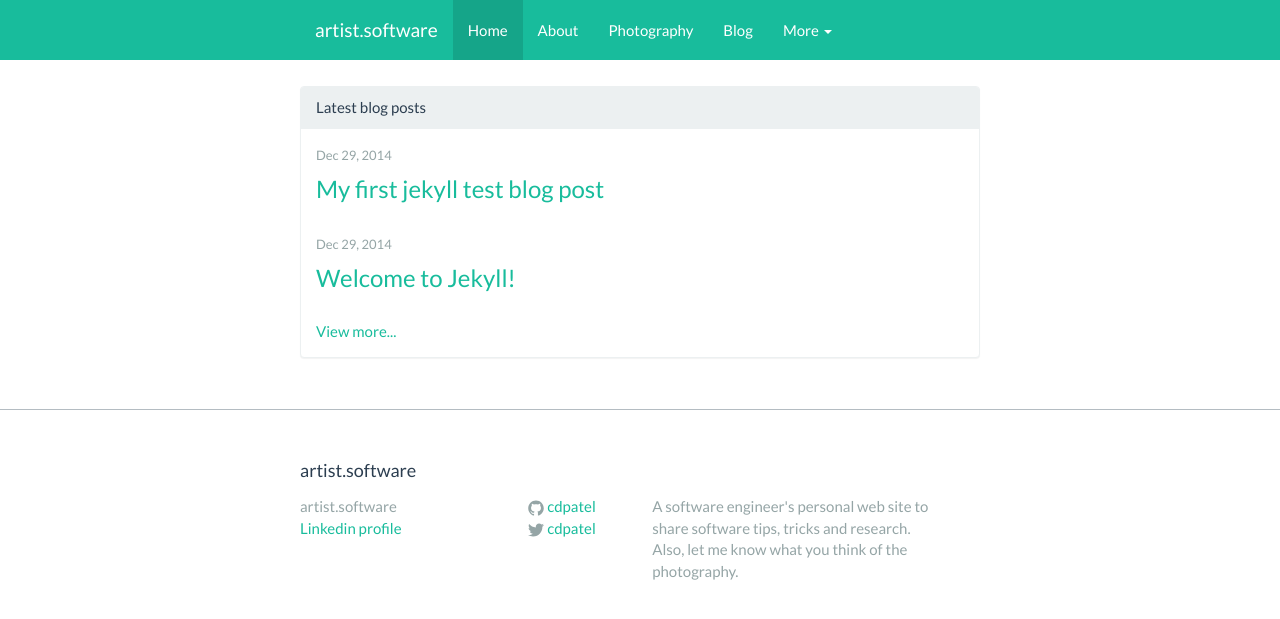
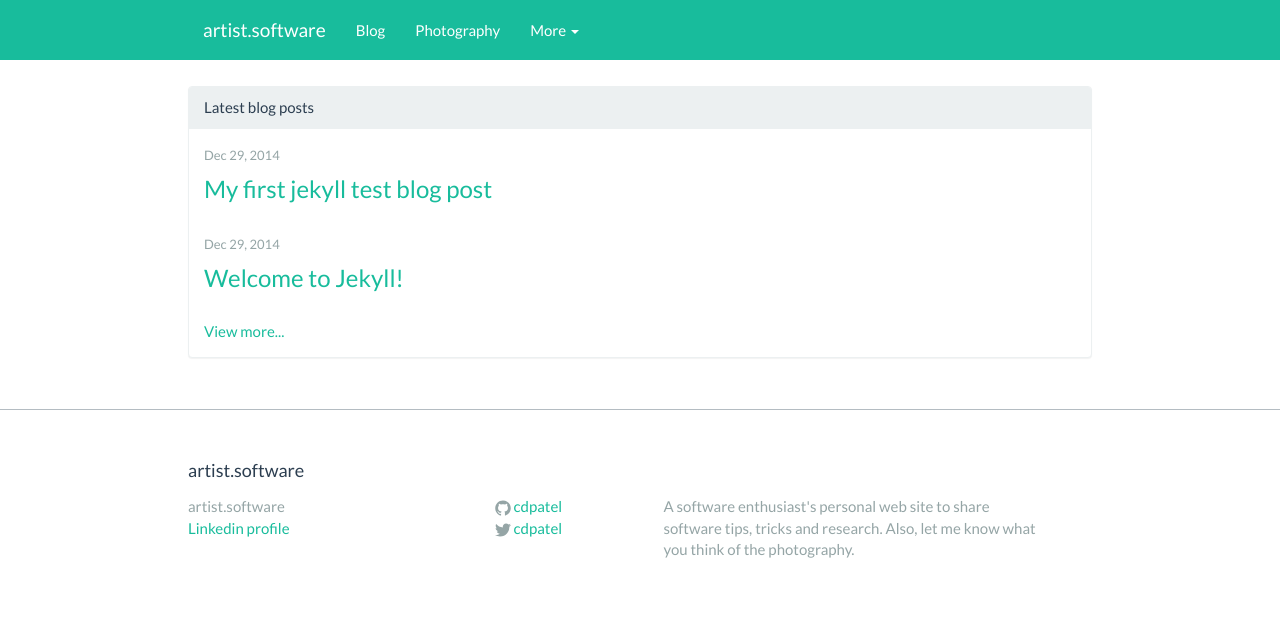
Before and after one commit to cdpatel/chirag-jekyll-src, a Jekyll site: the page built from index.html, in a window 1280 px wide. Shown: the top 619 px of the page. Built offline with Jekyll 4.4.1, drawn with Linux system fonts in a browser that asks for light colours; nearby versions of some CDN libraries.

Commit message:
made menu dynamic. that also allowed us to make the item [active] in the menu for current page. this was achieved using custom front-matter groups.

```diff
--- a/_config.yml
+++ b/_config.yml
@@ -1,8 +1,8 @@
 # Site settings
 title: artist.software
 email: chirag.software@gmail.com
-description: > # this means to ignore newlines until "baseurl:"
-  A software engineer's personal web site to share software tips, tricks and research.
+description: # this means to ignore newlines until "baseurl:"
+  A software enthusiast's personal web site to share software tips, tricks and research.
   Also, let me know what you think of the photography.
 baseurl: "" # the subpath of your site, e.g. /blog/
 url: "http://chirag.software" # the base hostname & protocol for your site
--- a/_includes/header.html
+++ b/_includes/header.html
@@ -14,18 +14,15 @@
         </div>
         <div id="navbar" class="navbar-collapse collapse">
           <ul class="nav navbar-nav">
-            <li class="active"><a href="#">Home</a></li>
-            <li><a href="/about/">About</a></li>
-            <li><a href="/photography/">Photography</a></li>
-            <li><a href="/blog/">Blog</a></li>
-			<li class="dropdown">
+			{% assign pages_list = site.pages %}
+  			{% assign group = 'navigation_main' %}
+  			{% include pages_list_menu.html %}
+            <li class="dropdown">
               <a href="#" class="dropdown-toggle" data-toggle="dropdown" role="button" aria-expanded="false">More <span class="caret"></span></a>
               <ul class="dropdown-menu" role="menu">
-				  {% for page in site.pages %}
-          			{% if page.title %}
-				  <li><a href="{{ page.url | prepend: site.baseurl }}">{{ page.title }}</a></li>
-          			{% endif %}
-        		   {% endfor %}
+				{% assign pages_list = site.pages %}
+  				{% assign group = 'navigation_more' %}
+  				{% include pages_list_menu.html %}
 			  </ul>
             </li>
           </ul>
--- /dev/null
+++ b/_includes/pages_list_menu.html
@@ -0,0 +1,11 @@
+{% for node in pages_list %}
+  {% if group == null or node.groups contains group %}
+    {% if page.url == node.url %}
+      <li class="active"><a href="{{node.url}}" class="active">{{node.title}}</a></li>
+    {% else %}
+      <li><a href="{{node.url}}">{{node.title}}</a></li>
+    {% endif %}
+  {% endif %}
+{% endfor %}
+{% assign pages_list = nil %}
+{% assign group = nil %}
--- a/assets/stylesheets/main.scss
+++ b/assets/stylesheets/main.scss
@@ -26,10 +26,10 @@
 $grey-color-dark:  $gray-dark;
 
 // Width of the content area
-$content-width:    800px;
+$content-width:    1024px;
 
 $on-palm:          600px;
-$on-laptop:        800px;
+$on-laptop:        1024px;
 
 
 
--- a/blog.html
+++ b/blog.html
@@ -1,9 +1,10 @@
 ---
 layout: default
+title: Blog
 permalink: /blog/
+groups: navigation_main
 ---
 
-<div class="home">
 
   <h1 class="page-heading">Posts</h1>
 
@@ -20,5 +21,3 @@
   </ul>
 
   <p class="rss-subscribe">subscribe <a href="{{ "/feed.xml" | prepend: site.baseurl }}">via RSS</a></p>
-
-</div>
--- a/index.html
+++ b/index.html
@@ -1,5 +1,7 @@
 ---
 layout: default
+title: Home
+groups: navigation_menu
 ---
 
 <div class="home">
```
Also changed, not shown: about.md (+1 -0 lines), photography.html (added, +9 -0 lines).
